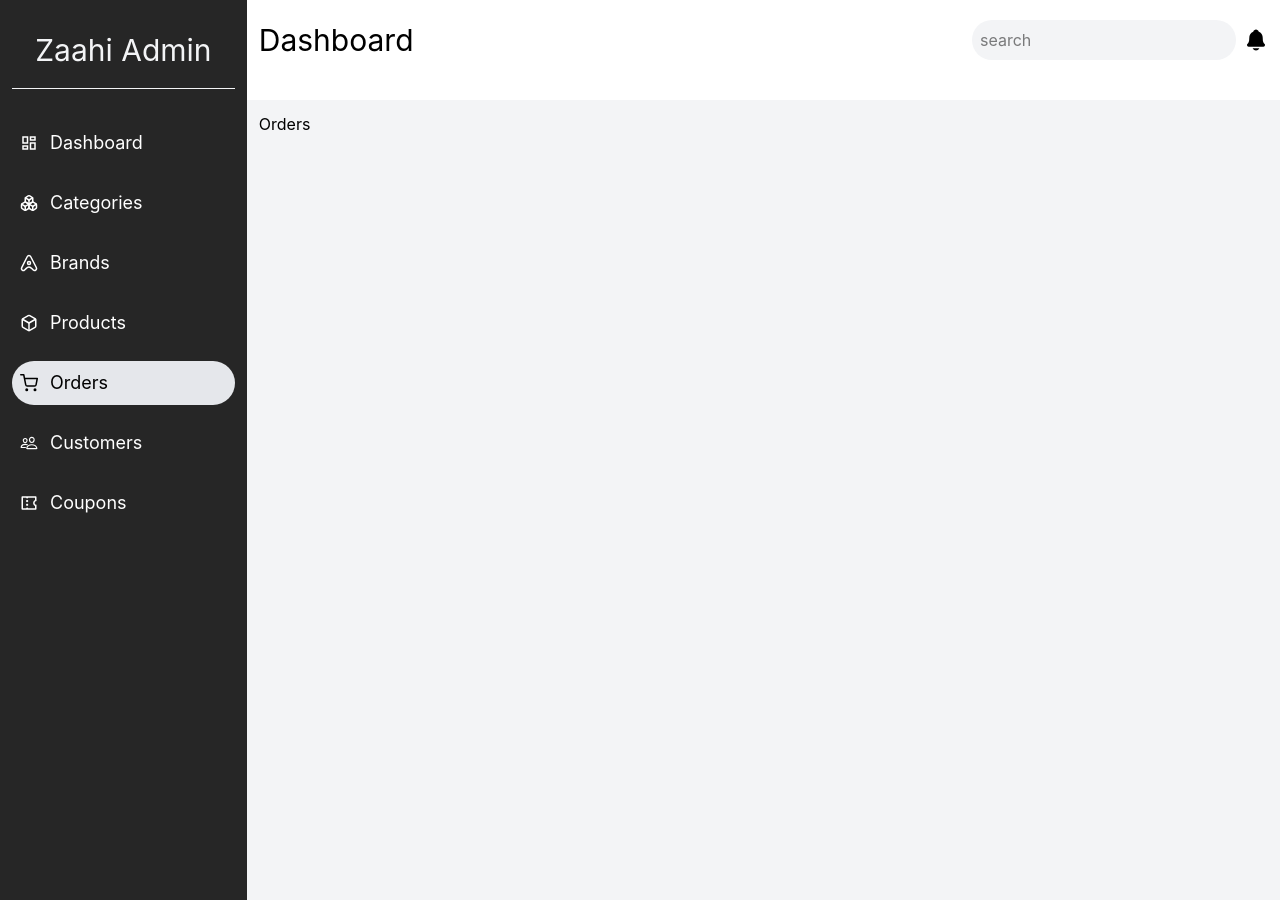
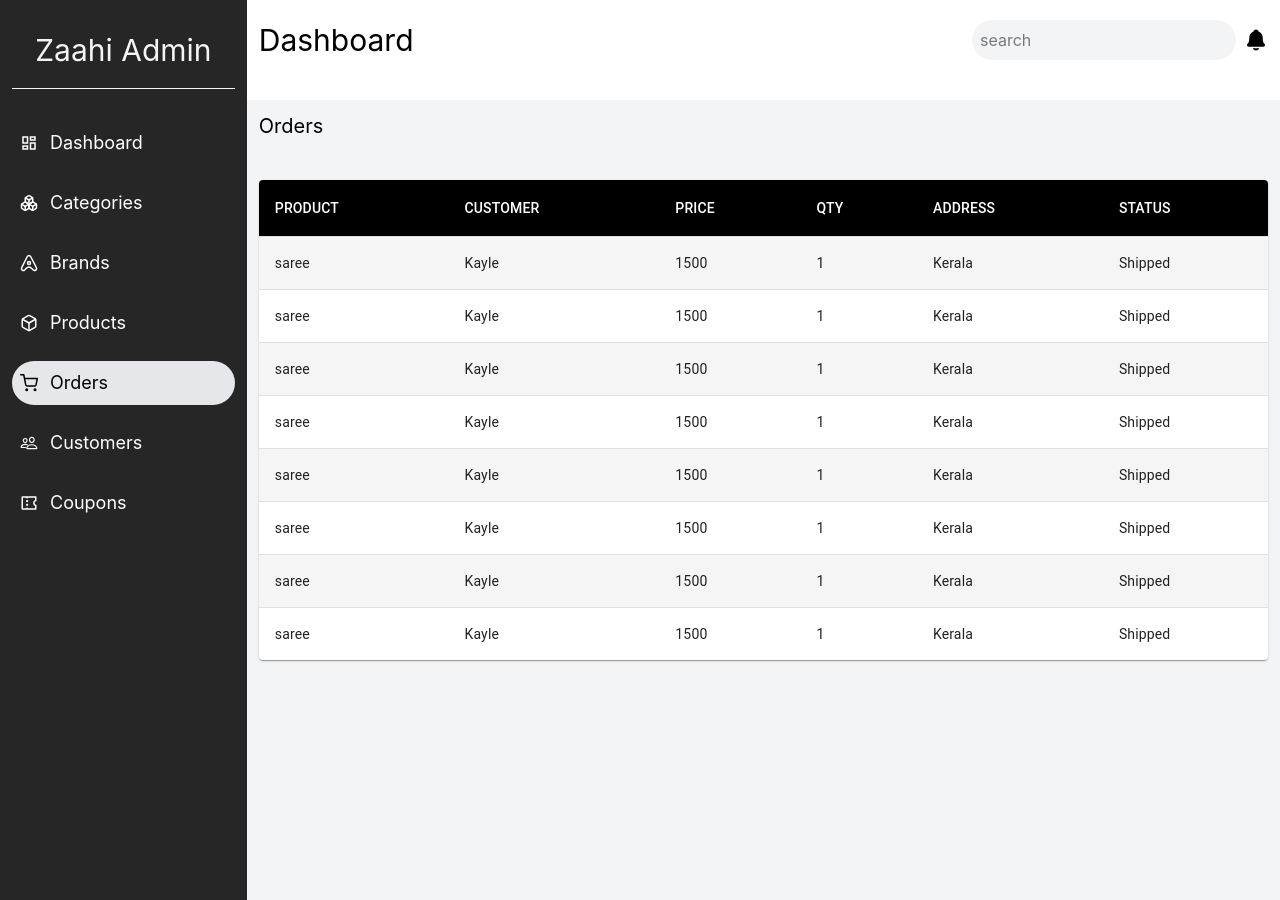
Before and after one commit to Tron-Technolegies/zaahi-admin, a React (Vite) app: page /orders in a window 1280 px wide. Built offline with nearby package versions, Linux system fonts and the light colour scheme.

Commit message:
order table done

```diff
--- /dev/null
+++ b/src/components/Orders/OrderTable.jsx
@@ -0,0 +1,76 @@
+import { styled } from "@mui/material/styles";
+import Table from "@mui/material/Table";
+import TableBody from "@mui/material/TableBody";
+import TableCell, { tableCellClasses } from "@mui/material/TableCell";
+import TableContainer from "@mui/material/TableContainer";
+import TableHead from "@mui/material/TableHead";
+import TableRow from "@mui/material/TableRow";
+import Paper from "@mui/material/Paper";
+
+const StyledTableCell = styled(TableCell)(({ theme }) => ({
+  [`&.${tableCellClasses.head}`]: {
+    backgroundColor: theme.palette.common.black,
+    color: theme.palette.common.white,
+  },
+  [`&.${tableCellClasses.body}`]: {
+    fontSize: 14,
+  },
+}));
+
+const StyledTableRow = styled(TableRow)(({ theme }) => ({
+  "&:nth-of-type(odd)": {
+    backgroundColor: theme.palette.action.hover,
+  },
+  // hide last border
+  "&:last-child td, &:last-child th": {
+    border: 0,
+  },
+}));
+
+function createData(product, customer, price, qty, address, status) {
+  return { product, customer, price, qty, address, status };
+}
+
+const rows = [
+  createData("saree", "Kayle", "1500", 1, "Kerala", "Shipped"),
+  createData("saree", "Kayle", "1500", 1, "Kerala", "Shipped"),
+  createData("saree", "Kayle", "1500", 1, "Kerala", "Shipped"),
+  createData("saree", "Kayle", "1500", 1, "Kerala", "Shipped"),
+  createData("saree", "Kayle", "1500", 1, "Kerala", "Shipped"),
+  createData("saree", "Kayle", "1500", 1, "Kerala", "Shipped"),
+  createData("saree", "Kayle", "1500", 1, "Kerala", "Shipped"),
+  createData("saree", "Kayle", "1500", 1, "Kerala", "Shipped"),
+];
+
+export default function OrderTable() {
+  return (
+    <TableContainer component={Paper}>
+      <Table sx={{ minWidth: 700 }} aria-label="customized table">
+        <TableHead>
+          <TableRow>
+            <StyledTableCell>PRODUCT</StyledTableCell>
+            <StyledTableCell align="left">CUSTOMER</StyledTableCell>
+            <StyledTableCell align="left">PRICE</StyledTableCell>
+            <StyledTableCell align="left">QTY</StyledTableCell>
+            <StyledTableCell align="left">ADDRESS</StyledTableCell>
+            <StyledTableCell align="left">STATUS</StyledTableCell>
+          </TableRow>
+        </TableHead>
+        <TableBody>
+          {rows.map((row) => (
+            <StyledTableRow key={row.name}>
+              <StyledTableCell component="th" scope="row" align="left">
+                {row.product}
+              </StyledTableCell>
+              <StyledTableCell align="left">{row.customer}</StyledTableCell>
+              <StyledTableCell align="left">{row.price}</StyledTableCell>
+              <StyledTableCell align="left">{row.qty}</StyledTableCell>
+              <StyledTableCell align="left">{row.address}</StyledTableCell>
+              <StyledTableCell align="left">{row.status}</StyledTableCell>
+            </StyledTableRow>
+          ))}
+        </TableBody>
+      </Table>
+    </TableContainer>
+  );
+}
--- a/src/pages/orders/Orders.jsx
+++ b/src/pages/orders/Orders.jsx
@@ -1,5 +1,11 @@
 import React from "react";
+import OrderTable from "../../components/Orders/OrderTable";
 
 export default function Orders() {
-  return <div>Orders</div>;
+  return (
+    <div>
+      <h1 className="mb-10 text-xl">Orders</h1>
+      <OrderTable />
+    </div>
+  );
 }
--- a/src/pages/products/Products.jsx
+++ b/src/pages/products/Products.jsx
@@ -1,5 +1,7 @@
 import React from "react";
 
-export default function Products() {
+const Products = () => {
   return <div>Products</div>;
-}
+};
+
+export default Products;
```
